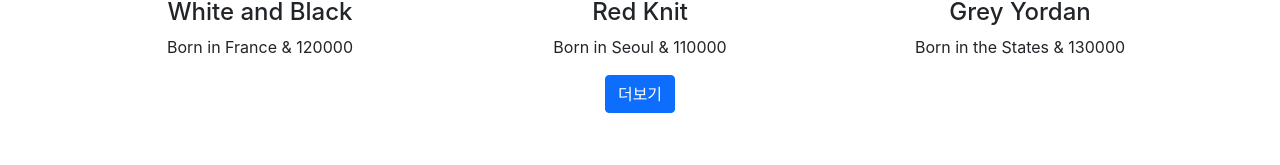
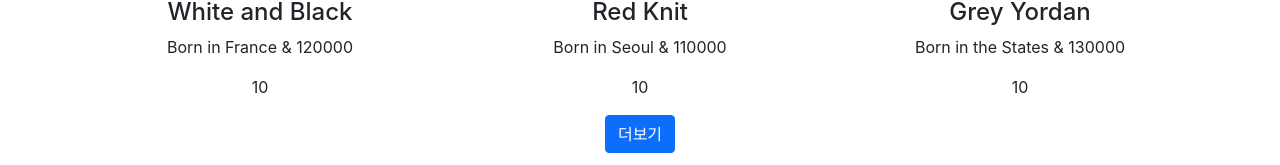
Before and after one commit to jhhong0930/react-app-blog, a React (Create React App) app in the folder shop/: page / in a window 1280 px wide. Shown: the part 459-624 px from the top of the page. Built offline with nearby package versions, Linux system fonts and the light colour scheme.

Commit message:
중첩된 컴포넌트가 많을 땐 Context API

```diff
--- a/shop/src/App.js
+++ b/shop/src/App.js
@@ -1,4 +1,4 @@
-import { useState } from 'react';
+import React, { useContext, useState } from 'react';
 import { Navbar, Container, Nav, NavDropdown, Button } from 'react-bootstrap';
 import './App.css';
 import Data from './data.js';
@@ -11,6 +11,12 @@ import axios from 'axios';
 
 import { Link, Route, Switch } from 'react-router-dom';
 // <Link to="url"></Link>
+
+// Context 만들기
+// 1. 같은 변수값을 공유할 범위 생성
+// 2. 같은 값을 공유할 HTML을 <범위.Provider>로 감싸고 value={공유할값}
+// 3. useContext(범위)로 공유된 값 사용하기
+export let stockContext = React.createContext();
 
 function App() {
 
@@ -54,6 +60,9 @@ function App() {
           <Button variant="outline-primary">Primary</Button>{' '}
         </div>
         <div className="container">
+
+          <stockContext.Provider value={stock}>
+
             <div className="row">
               {
                 shoes.map( (a, i) => {
@@ -62,6 +71,9 @@ function App() {
                 })
               }
             </div>
+
+          </stockContext.Provider>
+
           <button className="btn btn-primary" onClick={()=>{
 
             // axios.post('url', {id: 'id', pw: '1234'})
@@ -79,7 +91,10 @@ function App() {
 
       {/* :id -> url 파라미터 기능 */}
       <Route path="/detail/:id">
+        {/* 다른 파일에 context를 공유하고 싶을 때 */}
+        <stockContext.Provider value={stock}>
           <Detail shoes={shoes} stock={stock} setStock={setStock}/>
+        </stockContext.Provider>
       </Route>
 
       <Route path="/:id">
@@ -96,13 +111,22 @@ function App() {
 }
 
 function Item(props) {
+
+  let stock = useContext(stockContext);
+
   return (
     <div className="col-md-4">
       <img src={ 'https://codingapple1.github.io/shop/shoes' + (props.i + 1) +'.jpg' } width="100%" />
       <h4>{ props.shoes.title }</h4>
       <p>{ props.shoes.content } & { props.shoes.price }</p>
+      <Test></Test>
     </div>
   )
 }
 
+function Test() {
+  let stock = useContext(stockContext);
+  return <p>{stock[0]}</p>
+}
+
 export default App;
--- a/shop/src/Detail.js
+++ b/shop/src/Detail.js
@@ -1,10 +1,11 @@
 
-import React, { useEffect, useState } from 'react';
+import React, { useContext, useEffect, useState } from 'react';
 import { useHistory, useParams } from 'react-router-dom';
 // history.goBack(); 뒤로가기
 // history.push('url'); 특정 url로 이동
 import styled from 'styled-components';
 import './Detail.scss';
+import {stockContext} from './App.js';
 
 let Box = styled.div`
     padding : 20px;
@@ -19,6 +20,7 @@ function Detail(props) {
 
     let [alert, changeAlert] = useState(true);
     let [inputData, changeInputData] = useState();
+    let stock = useContext(stockContext);
 
     // useEffect 훅
     // 컴포넌트가 mount 되었을 때, update될 때
```
Lines whose indentation alone changed are shown as unchanged.
